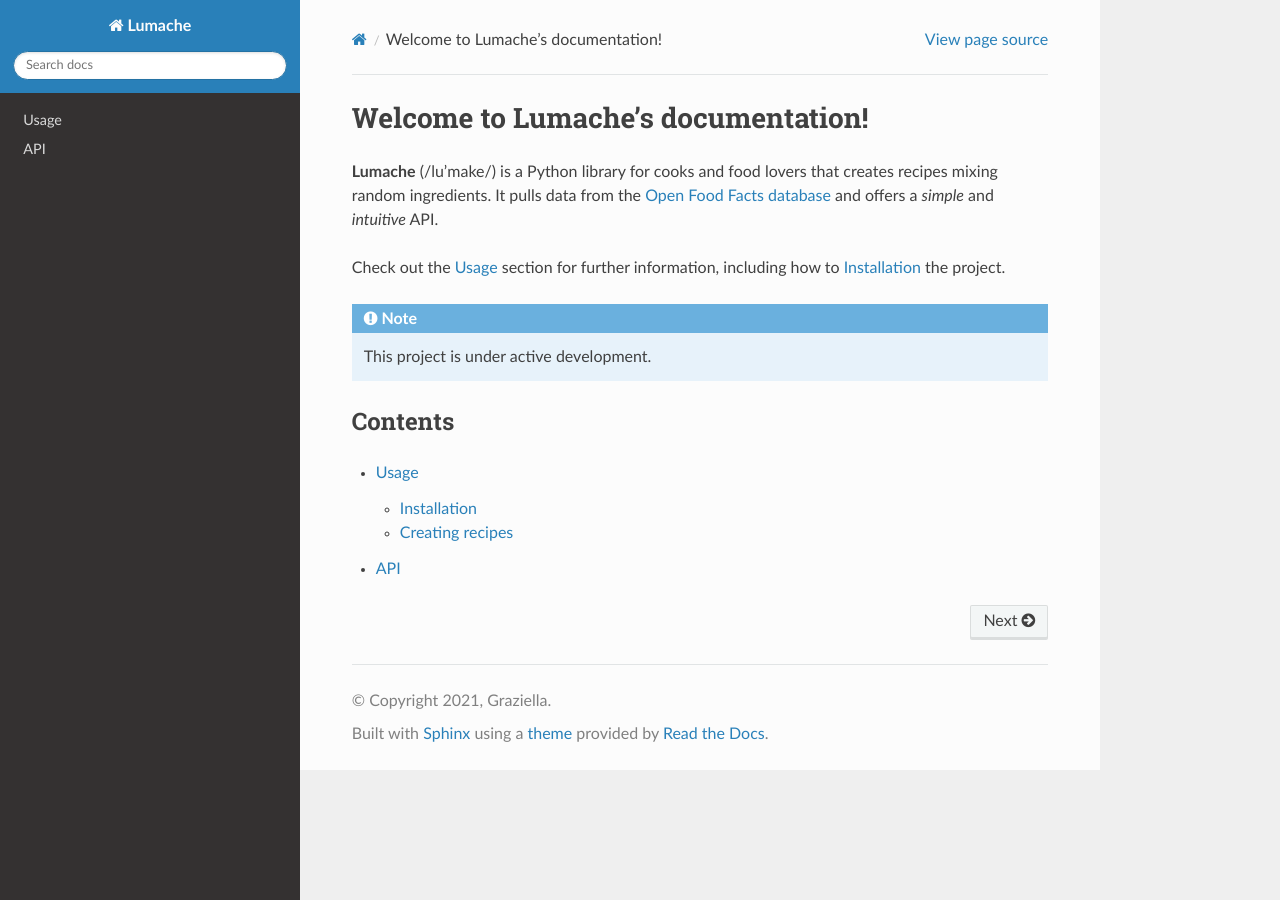
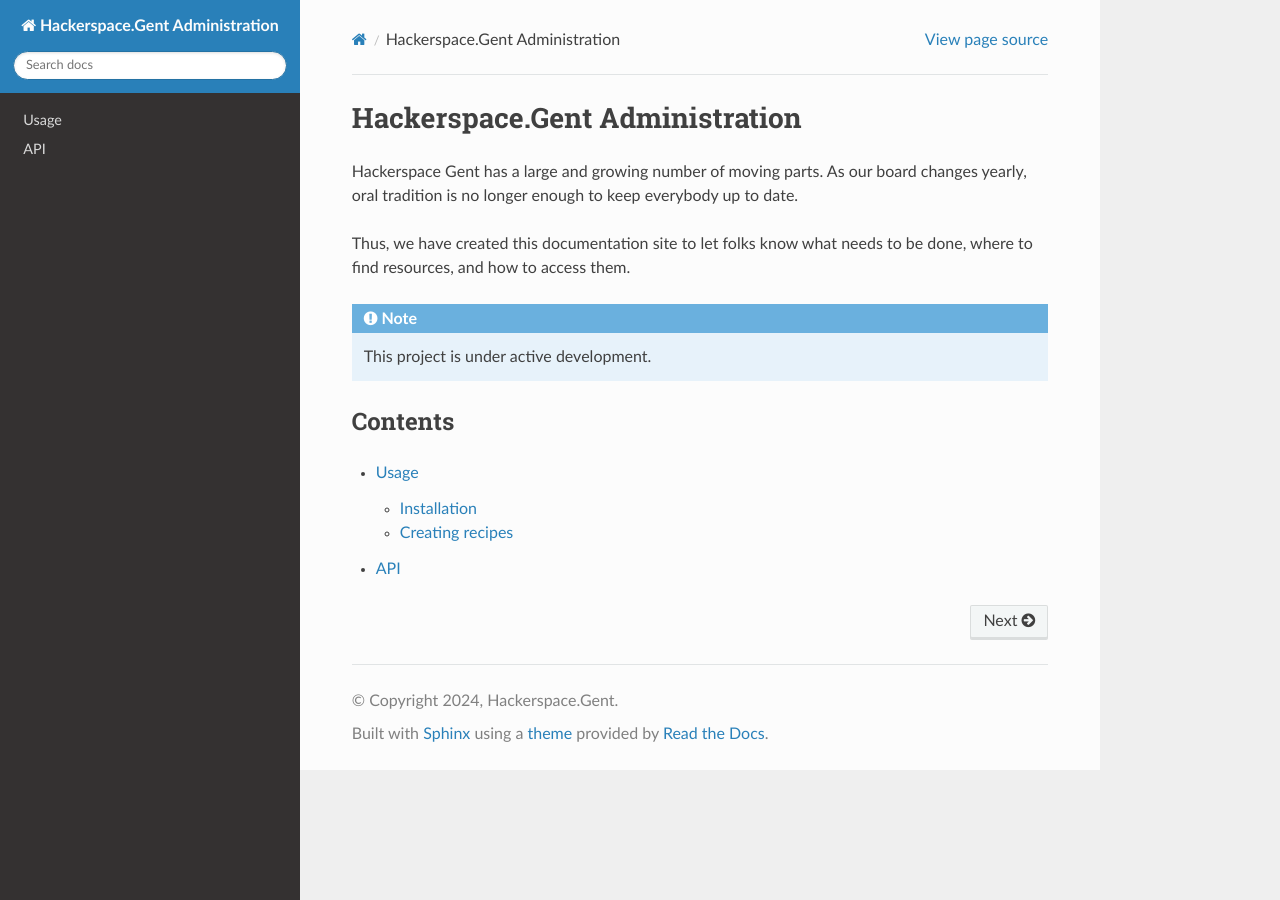
Before and after one commit to 0x20/admin-docs, a Sphinx documentation site: the page built from docs/source/index.rst, in a window 1280 px wide. Built offline with Sphinx 7.4.7 and the Read the Docs theme 3.1.0, drawn with Linux system fonts in a browser that asks for light colours.

Commit message:
Added introduction

```diff
--- a/docs/source/conf.py
+++ b/docs/source/conf.py
@@ -2,9 +2,9 @@
 
 # -- Project information
 
-project = 'Lumache'
-copyright = '2021, Graziella'
-author = 'Graziella'
+project = 'Hackerspace.Gent Administration'
+copyright = '2024, Hackerspace.Gent'
+author = 'TQ Hirsch'
 
 release = '0.1'
 version = '0.1.0'
--- a/docs/source/index.rst
+++ b/docs/source/index.rst
@@ -1,13 +1,12 @@
-Welcome to Lumache's documentation!
-===================================
+Hackerspace.Gent Administration
+===============================
 
-**Lumache** (/lu'make/) is a Python library for cooks and food lovers
-that creates recipes mixing random ingredients.
-It pulls data from the `Open Food Facts database <https://world.openfoodfacts.org/>`_
-and offers a *simple* and *intuitive* API.
+Hackerspace Gent has a large and growing number of moving parts. As our board
+changes yearly, oral tradition is no longer enough to keep everybody up to
+date.
 
-Check out the :doc:`usage` section for further information, including
-how to :ref:`installation` the project.
+Thus, we have created this documentation site to let folks know what needs to
+be done, where to find resources, and how to access them.
 
 .. note::
 
--- a/pyproject.toml
+++ b/pyproject.toml
@@ -3,6 +3,6 @@
 build-backend = "flit_core.buildapi"
 
 [project]
-name = "lumache"
-authors = [{name = "Graziella", email = "graziella@lumache"}]
+name = "hackerspace-gent-admin"
+authors = [{name = "TQ Hirsch", email = "thequux@thequux.com"}]
 dynamic = ["version", "description"]
```
